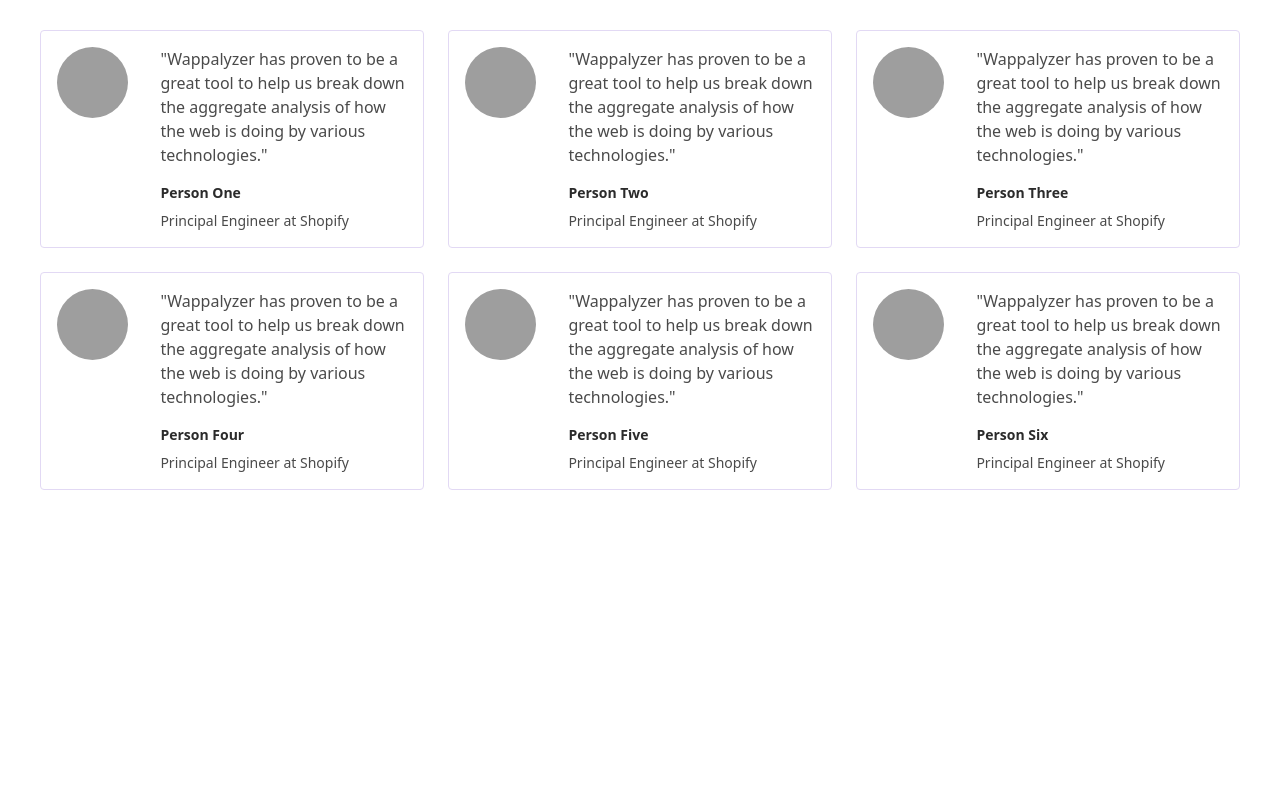
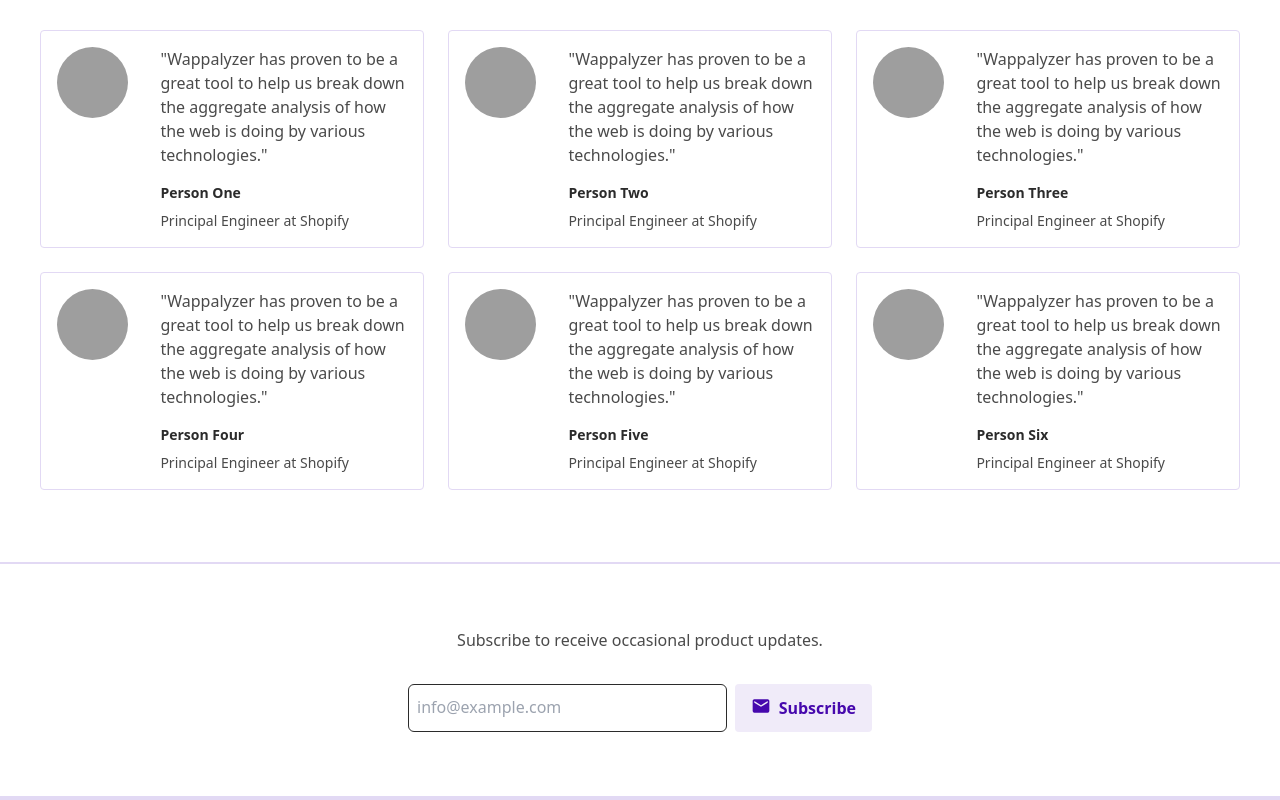
Before and after one commit to abdelilahelhaddad/wappalyzer, a website built with Vite: page index.html in a window 1280 px wide. Shown: the part 4563-5363 px from the top of the page. Before the commit the page ends 5125 px from the top, so only its background shows below. Built offline with nearby package versions, Linux system fonts and the light colour scheme; grey boxes are pictures that could not be loaded; files whose address does not match are found by name.

Commit message:
:fire: :art: Create Newsletter Section :sparkles: :globe_with_meridians:

```diff
--- a/index.html
+++ b/index.html
@@ -2143,6 +2143,45 @@
         </div>
       </div>
     </section>
+    <hr class="border-b border-w-gray-btn-hover" />
+    <section id="newsLetter" class="my-6 mx-8 lg:container lg:mx-auto p-10">
+      <p class="text-w-gray-font mb-8 text-center text-base font-medium">
+        Subscribe to receive occasional product updates.
+      </p>
+      <div
+        id="subscribe"
+        class="flex gap-2 justify-center items-center w-2/5 mx-auto h-12 px-2 rounded"
+      >
+        <input
+          class="w-full rounded-md placeholder:text-base items-center p-2 border border-w-gray-dark text-w-gray-dark h-12 outline-none focus:border-w-purple focus:border-2 focus:ring-w-purple sm:text-sm"
+          placeholder="info@example.com"
+          type="subscribe"
+          name="subscribe"
+          id="subscribe"
+          autocomplete="off"
+        />
+        <a
+          href="#"
+          class="inline-flex py-3 px-4 justify-center rounded bg-w-gray-btn hover:bg-w-gray-btn-hover"
+        >
+          <svg
+            xmlns="http://www.w3.org/2000/svg"
+            viewBox="0 0 24 24"
+            role="img"
+            aria-hidden="true"
+            fill="#4608ad"
+            style="font-size: 20px; height: 20px; width: 20px"
+          >
+            <path
+              d="M20,8L12,13L4,8V6L12,11L20,6M20,4H4C2.89,4 2,4.89 2,6V18A2,2 0 0,0 4,20H20A2,2 0 0,0 22,18V6C22,4.89 21.1,4 20,4Z"
+            ></path>
+          </svg>
+          <p class="text-w-purple ml-2 font-semibold">Subscribe</p>
+        </a>
+      </div>
+    </section>
+    <hr class="border-b border-w-gray-btn-hover" />
+    <hr class="border-b border-w-gray-btn-hover" />
     <script type="module" src="/main.js"></script>
   </body>
 </html>
```
